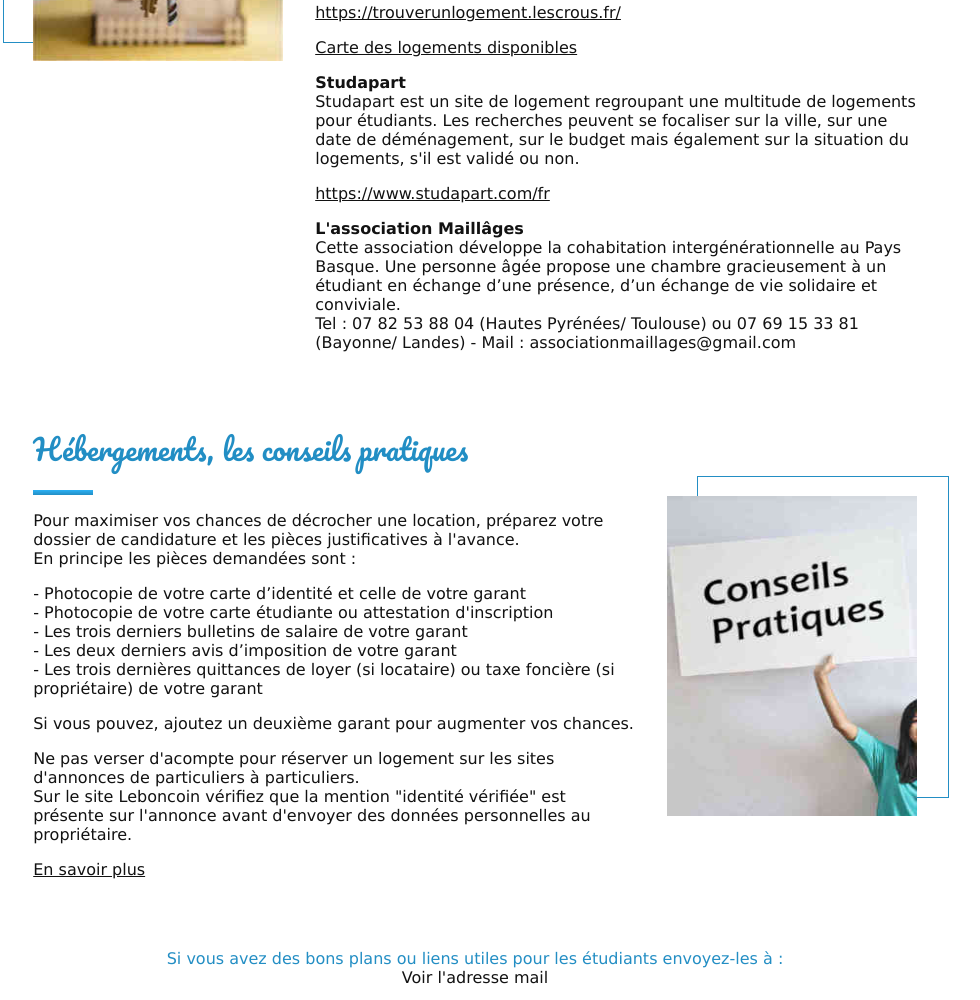
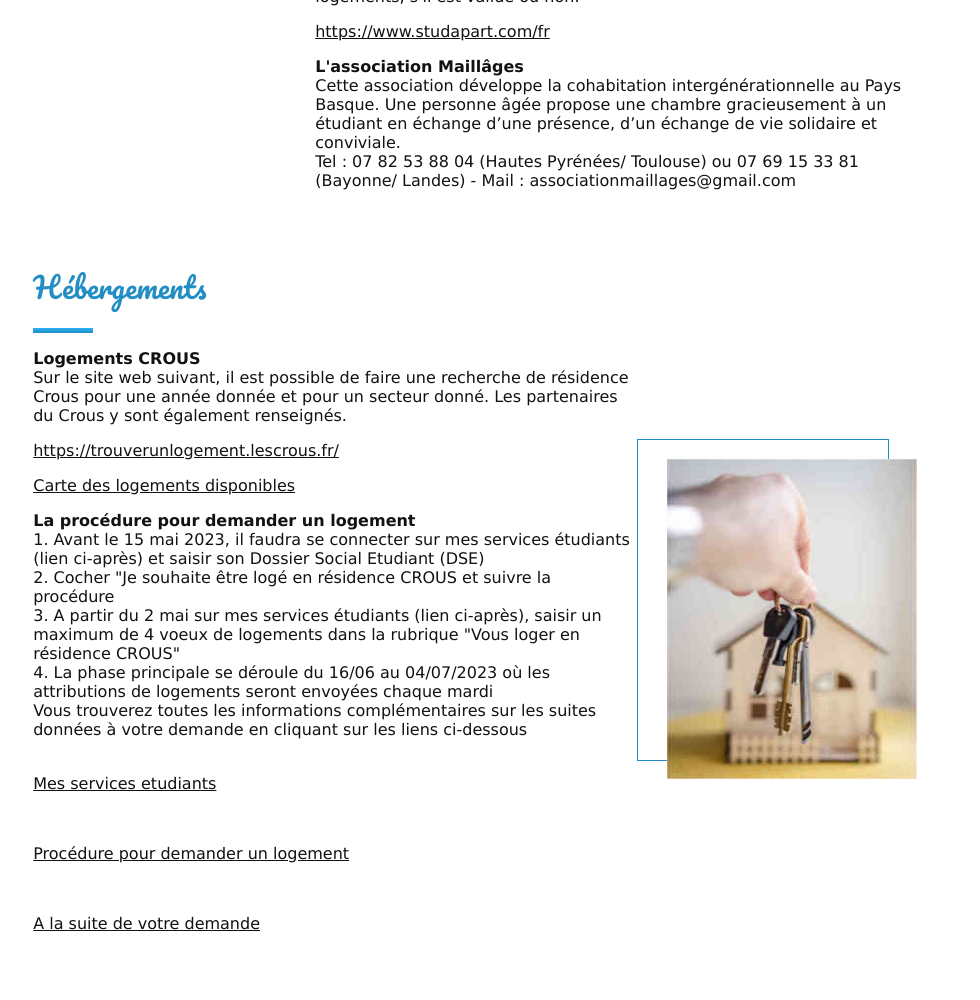
Before and after one commit to Minderfind/main2, a plain HTML site: page index.html in a window 1280 px wide. Shown: the part 1076-2076 px from the top of the page, without its empty margins (165-1145 px from the left). Drawn offline with Linux system fonts and the light colour scheme.

Commit message:
Rajout section à part logements crous

```diff
--- a/index.html
+++ b/index.html
@@ -43,13 +43,6 @@
             <a class="section__link" href="https://www.messervices.etudiant.gouv.fr">https://www.messervices.etudiant.gouv.fr</a>
             <a class="section__link" title="Aller sur lokaviz.fr" href="https://www.lokaviz.fr/rechercher-un-logement/">En savoir plus</a>
             <p class="section__txt">
-                <strong>Logements CROUS</strong> <br>
-                Sur le site web suivant, il est possible de faire une recherche de résidence Crous pour une année donnée et pour un secteur donné.
-                Les partenaires du Crous y sont également renseignés.
-            </p>
-            <a class="section__link" href="https://trouverunlogement.lescrous.fr/">https://trouverunlogement.lescrous.fr/</a>
-            <a class="section__link" title="Voir les logmements accessibles du Crous" href="https://trouverunlogement.lescrous.fr/accessibility-map">Carte des logements disponibles</a>
-            <p class="section__txt">
                 <strong>Studapart</strong> <br>
                 Studapart est un site de logement regroupant une multitude de logements pour étudiants.
                 Les recherches peuvent se focaliser sur la ville, sur une date de déménagement, sur le budget mais
@@ -61,6 +54,33 @@
                 Cette association développe la cohabitation intergénérationnelle au Pays Basque. Une personne âgée propose une chambre gracieusement à un étudiant en échange d’une présence, d’un échange de vie solidaire et conviviale.<br>
                 Tel : 07 82 53 88 04 (Hautes Pyrénées/ Toulouse) ou 07 69 15 33 81 (Bayonne/ Landes) - Mail : associationmaillages@gmail.com
             </p>
+        </div>
+        <div class="section__img left-img">
+            <img title="Photo de Oleksandr Pidvalnyi - Pexels.com" src="./assets/immo-xs.jpeg" alt="Clé de maison">
+        </div>
+    </section>
+        <section id="hebergements CROUS" class="section">
+        <div class="section__container">
+            <h2 class="section__title">Hébergements</h2>
+            <span class="section__line"></span>
+            <p class="section__txt">
+                <strong>Logements CROUS</strong> <br>
+                Sur le site web suivant, il est possible de faire une recherche de résidence Crous pour une année donnée et pour un secteur donné.
+                Les partenaires du Crous y sont également renseignés.
+            </p>
+            <a class="section__link" href="https://trouverunlogement.lescrous.fr/">https://trouverunlogement.lescrous.fr/</a>
+            <a class="section__link" title="Voir les logmements accessibles du Crous" href="https://trouverunlogement.lescrous.fr/accessibility-map">Carte des logements disponibles</a>
+            <p class="section__txt">
+                <strong>La procédure pour demander un logement</strong> <br>
+                1. Avant le 15 mai 2023, il faudra se connecter sur mes services étudiants (lien ci-après) et saisir son Dossier Social Etudiant (DSE)<br>
+                2. Cocher "Je souhaite être logé en résidence CROUS et suivre la procédure<br>
+                3. A partir du 2 mai sur mes services étudiants (lien ci-après), saisir un maximum de 4 voeux de logements dans la rubrique "Vous loger en résidence CROUS"<br>
+                4. La phase principale se déroule du 16/06 au 04/07/2023 où les attributions de logements seront envoyées chaque mardi <br>
+                Vous trouverez toutes les informations complémentaires sur les suites données à votre demande en cliquant sur les liens ci-dessous <br><br>
+            </p>
+            <a class="section__link" title="Mes services etudiants" href="https://www.messervices.etudiant.gouv.fr/envole/">Mes services etudiants</a><br>
+            <a class="section__link" title="Procédure pour demander un logement" href="https://www.crous-bordeaux.fr/se-loger/je-cherche-un-logement-crous-bordeaux-aquitaine/la-procedure-pour-demander-un-logement/">Procédure pour demander un logement</a><br>
+            <a class="section__link" title="A la suite de votre demande" href="https://www.crous-bordeaux.fr/se-loger/je-cherche-un-logement-crous-bordeaux-aquitaine/les-suites-donnees-a-ma-demande-phase-principale/">A la suite de votre demande</a><br>
         </div>
         <div class="section__img left-img">
             <img title="Photo de Oleksandr Pidvalnyi - Pexels.com" src="./assets/immo-xs.jpeg" alt="Clé de maison">
```
